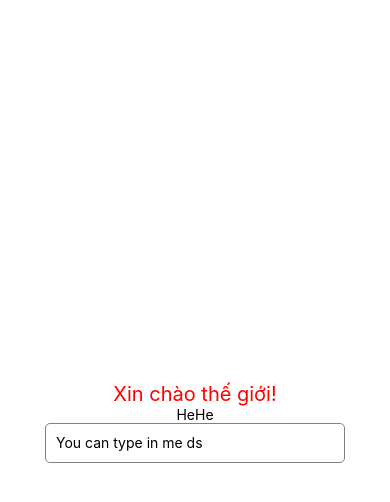
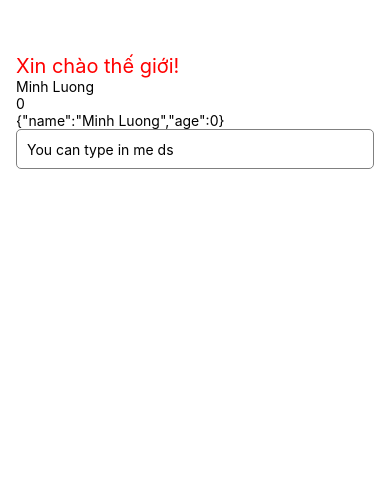
Before and after one commit to minhluongg/hoc-react-native, a React Native app: screen / in a window 390 px wide. Shown: the top 502 px of the page. Built offline with nearby package versions, Linux system fonts and the light colour scheme.

Commit message:
video 29

```diff
--- a/App.tsx
+++ b/App.tsx
@@ -1,35 +1,55 @@
-import { StatusBar } from 'expo-status-bar';
-import { StyleSheet, Text, TextInput, View } from 'react-native';
+import { StatusBar } from "expo-status-bar";
+import { useState } from "react";
+import { StyleSheet, Text, TextInput, View } from "react-native";
 
 export default function App() {
+  const [name, setName] = useState<string>("Minh Luong");
+  const [age, setAge] = useState<number>(0);
+  const [person, setPerson] = useState<{
+    name: string;
+    age: number;
+  }>({ name: "Minh Luong", age: 0 });
+
   return (
     <View style={styles.container}>
       <Text style={styles.text}>Xin chào thế giới!</Text>
-      <Text>HeHe</Text>
-      <TextInput style={{
-          height: 40,
-          borderColor: 'gray',
-          borderWidth: 1,
-          width: 300,
-          display: "block",
-          borderRadius: 5,
-          padding: 10
-        }}
-        defaultValue="You can type in me ds"></TextInput>
+      <View>
+        <Text>{name}</Text>
+      </View>
+      <View>
+        <Text>{age}</Text>
+      </View>
+      <View>
+        <Text>{JSON.stringify(person)}</Text>
+      </View>
+      <TextInput
+        style={styles.input}
+        defaultValue="You can type in me ds"
+      ></TextInput>
       <StatusBar style="auto" />
     </View>
   );
 }
 
 const styles = StyleSheet.create({
+  input: {
+    height: 40,
+    borderColor: "gray",
+    borderWidth: 1,
+    width: "100%",
+    borderRadius: 5,
+    padding: 10,
+  },
   container: {
     flex: 1,
-    backgroundColor: '#fff',
-    alignItems: 'center',
-    justifyContent: 'center',
+    backgroundColor: "#fff",
+    paddingTop: 54,
+    paddingHorizontal: 16,
+    // alignItems: 'center',
+    // justifyContent: 'center',
   },
   text: {
-    color: 'red',
-    fontSize: 20
-  }
+    color: "red",
+    fontSize: 20,
+  },
 });
```
